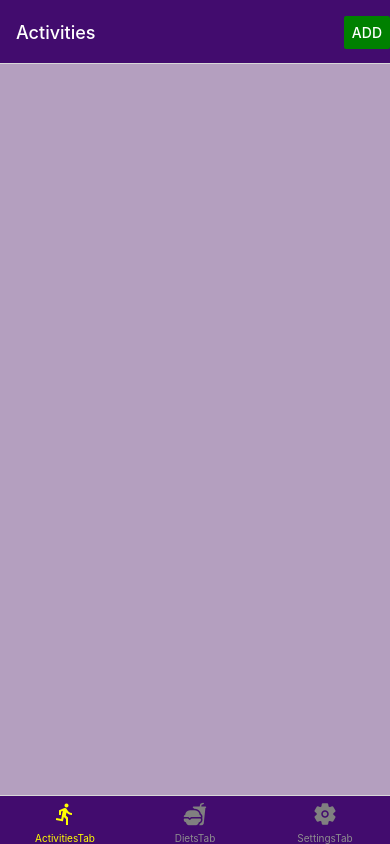
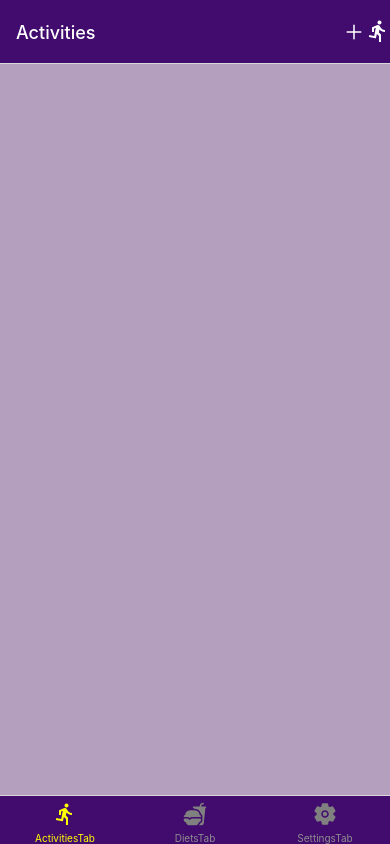
Before and after one commit to ShinLiX/5520_Assignment2, a React Native app: screen /DietsHome in a window 390 px wide. Built offline with nearby package versions, Linux system fonts and the light colour scheme.

Commit message:
Applied pressableButton to the activities and diets items, also created the edit pages

```diff
--- a/App.js
+++ b/App.js
@@ -7,12 +7,17 @@ import Diet from './Screens/Diet';
 import Settings from './Screens/Settings';
 import AddActivity from './Screens/AddActivity';
 import AddDiet from './Screens/AddDiet';
-import { StyleSheet } from 'react-native';
+import { StyleSheet, View } from 'react-native';
 import { DataProvider } from './Context';
 import { Button } from 'react-native';
 import { ThemeProvider } from './ThemeContext';
 import MaterialCommunityIcons from '@expo/vector-icons/MaterialCommunityIcons';
 import Ionicons from '@expo/vector-icons/Ionicons';
+import PressableButton from './Components/PressableButton';
+import commonStyles from './styles';
+import MaterialIcons from '@expo/vector-icons/MaterialIcons';
+import EditActivity from './Screens/EditActivity';
+import EditDiet from './Screens/EditDiet';
 
 // Create the Stack and Tab navigators
 const Stack = createNativeStackNavigator();
@@ -31,11 +36,16 @@ function ActivitiesStack() {
         options={({ navigation }) => ({
           title: 'Activities',
           headerRight: () => (
-            <Button
-              onPress={() => navigation.navigate('AddActivityScreen')}
-              title="Add"
-              color="green"
-            />
+            <PressableButton
+              pressedFunction={() => navigation.navigate('AddActivityScreen')}
+              componentStyle={{backgroundColor: '#420c6e'}}
+              pressedStyle={commonStyles.pressedIcon}
+            >
+              <View style={commonStyles.iconContainer}>
+              <Ionicons name="add-outline" size={24} color="white" />
+              <MaterialCommunityIcons name="run" size={24} color="white" />
+              </View>
+            </PressableButton>
           ),
         })}
       />
@@ -43,6 +53,22 @@ function ActivitiesStack() {
         name="AddActivityScreen"
         component={AddActivity}
         options={{ title: 'Add An Activity' }}
+      />
+      <Stack.Screen
+        name="EditActivityScreen"
+        component={EditActivity}
+        options={() => ({
+           title: 'Edit',
+           headerRight: () => (
+             <PressableButton
+                pressedFunction={() => console.log('Delete')}
+                componentStyle={{backgroundColor: '#420c6e'}}
+                pressedStyle={commonStyles.pressedIcon}
+              >
+              <MaterialIcons name="delete" size={24} color="white" />
+              </PressableButton>
+           ),
+        })}
       />
     </Stack.Navigator>
   );
@@ -60,11 +86,16 @@ function DietsStack() {
         options={({ navigation }) => ({
           title: 'Diets',
           headerRight: () => (
-            <Button
-              onPress={() => navigation.navigate('AddDietScreen')}
-              title="Add"
-              color="green"
-            />
+            <PressableButton
+              pressedFunction={() => navigation.navigate('AddDietScreen')}
+              componentStyle={{backgroundColor: '#420c6e'}}
+              pressedStyle={commonStyles.pressedIcon}
+            >
+              <View style={commonStyles.iconContainer}>
+              <Ionicons name="add-outline" size={24} color="white" />
+              <Ionicons name="fast-food" size={23} color="white" />
+              </View>
+            </PressableButton>
           ),
         })}
       />
@@ -72,6 +103,22 @@ function DietsStack() {
         name="AddDietScreen"
         component={AddDiet}
         options={{ title: 'Add A Diet Entry' }}
+      />
+      <Stack.Screen
+        name="EditDietScreen"
+        component={EditDiet}
+        options={() => ({
+           title: 'Edit',
+           headerRight: () => (
+             <PressableButton
+                pressedFunction={() => console.log('Delete')}
+                componentStyle={{backgroundColor: '#420c6e'}}
+                pressedStyle={commonStyles.pressedIcon}
+              >
+              <MaterialIcons name="delete" size={24} color="white" />
+              </PressableButton>
+           ),
+        })}
       />
     </Stack.Navigator>
   );
--- a/Components/ItemsList.js
+++ b/Components/ItemsList.js
@@ -5,8 +5,9 @@ import { format } from 'date-fns';
 import AntDesign from '@expo/vector-icons/AntDesign';
 import commonStyles from '../styles';
 import { SafeAreaView } from 'react-native-safe-area-context';
+import PressableButton from '../Components/PressableButton';
 
-export default function ItemsList({ type }) {
+export default function ItemsList({ type, navigation }) {
   // Use the Context to access the shared state
   const { diets, activities } = useContext(Context);
   const items = type === 'diets' ? diets : activities;
@@ -15,8 +16,16 @@ export default function ItemsList({ type }) {
 
       <FlatList
         data={items}
-        contentContainerStyle={{ paddingBottom: 20 }}
+        contentContainerStyle={{ paddingBottom: 20, paddingTop: 20 }}
         renderItem={({ item }) => (
+          <PressableButton
+            pressedFunction={()=>{
+              return type === 'diets' ?
+              navigation.navigate('EditDietScreen', {item}) :
+              navigation.navigate('EditActivityScreen', {item})
+              }
+            }
+          >
           <View style={commonStyles.itemContainer}>
             {type === 'diets' ? (
               <>
@@ -44,6 +53,7 @@ export default function ItemsList({ type }) {
               </>
             )}
           </View>
+          </PressableButton>
         )}
       />
 
--- a/Screens/Activities.js
+++ b/Screens/Activities.js
@@ -5,12 +5,12 @@ import { useTheme } from '../ThemeContext';
 import { SafeAreaView } from 'react-native-safe-area-context';
 
 // Activities component
-export default function Activities() {
+export default function Activities({navigation}) {
   const { theme } = useTheme();
   // import ItemsList component and pass in the type as 'activities' to display the list of activities
   return (
     <View style={[styles.container, {backgroundColor: theme.backgroundColor}]}>
-      <ItemsList type="activities" />
+      <ItemsList type="activities" navigation={navigation}/>
     </View>
   )
 }
--- a/Screens/Diet.js
+++ b/Screens/Diet.js
@@ -5,12 +5,12 @@ import { SafeAreaView } from 'react-native-safe-area-context';
 import { useTheme } from '../ThemeContext';
 
 // Diet component
-export default function Diet() {
+export default function Diet({navigation}) {
   const { theme } = useTheme();
   // import ItemsList component and pass in the type as 'diets' to display the list of diets
   return (
     <View style={[styles.container, {backgroundColor: theme.backgroundColor}]}>
-      <ItemsList type="diets" />
+      <ItemsList type="diets" navigation={navigation} />
     </View>
   )
 }
--- /dev/null
+++ b/Screens/EditActivity.js
@@ -0,0 +1,10 @@
+import React from 'react'
+import AddActivity from './AddActivity'
+import { Text } from 'react-native'
+
+
+export default function EditActivity() {
+  return (
+    <AddActivity />
+  )
+}
--- /dev/null
+++ b/Screens/EditDiet.js
@@ -0,0 +1,9 @@
+import React from 'react'
+import { Text } from 'react-native'
+import AddDiet from './AddDiet'
+
+export default function EditDiet() {
+  return (
+    <AddDiet />
+  )
+}
--- a/styles.js
+++ b/styles.js
@@ -69,5 +69,14 @@ const commonStyles = StyleSheet.create({
         color: '#fff',
         fontSize: 15,
     },
+    iconContainer: {
+        flexDirection: 'row',
+        borderRadius: 5,
+    },
+    pressedIcon: {
+        backgroundColor: '#754ba6',
+        opacity: 0.2,
+        borderRadius: 50,
+    },
 });
 export default commonStyles;
```
